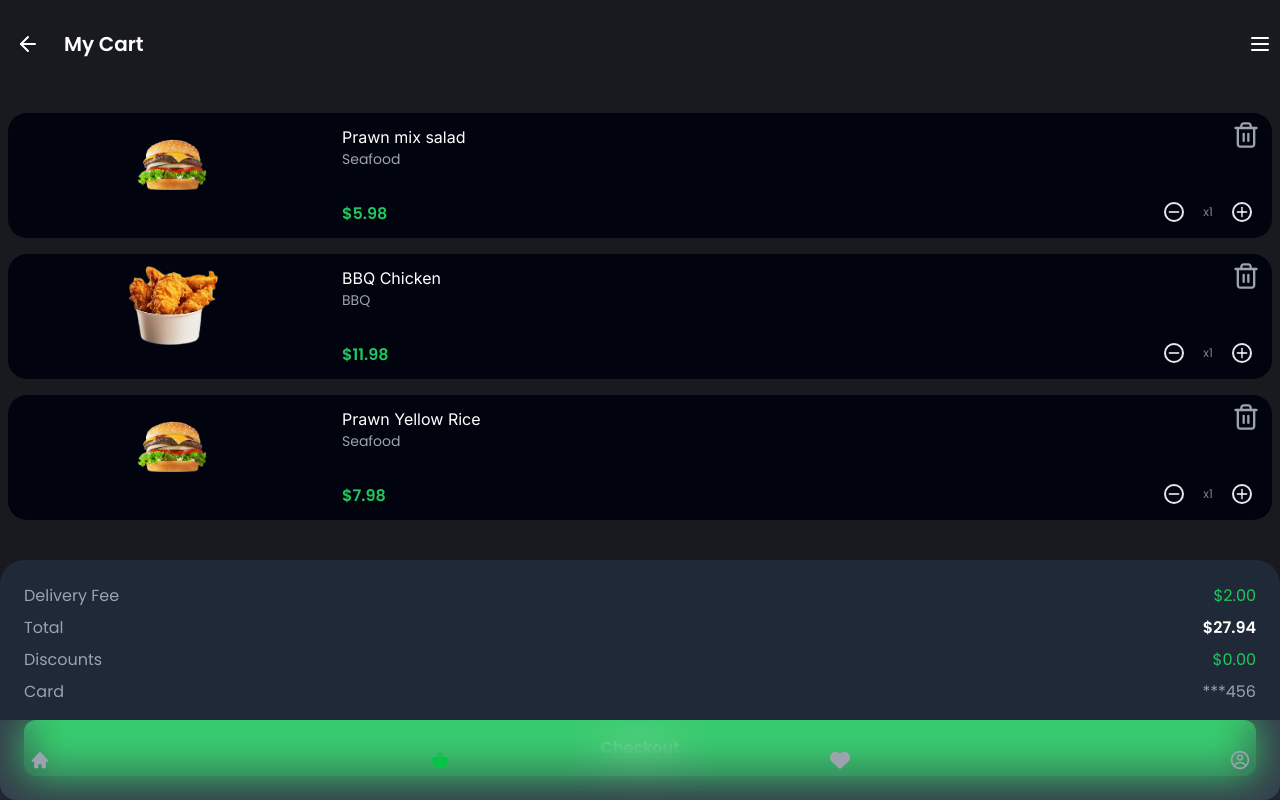
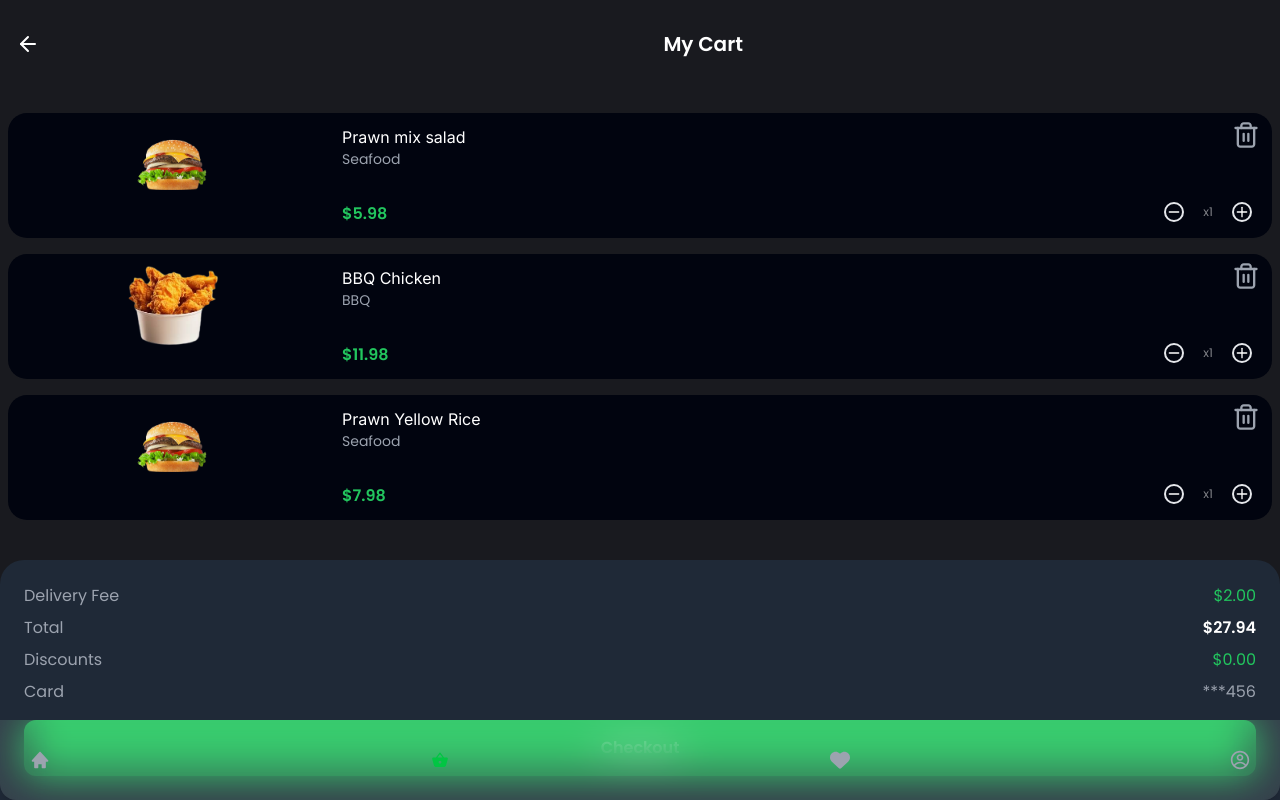
Before and after one commit to sharof-dev/food-app-bot, a React (Vite) app: page /basket in a window 1280 px wide. Built offline with nearby package versions, Linux system fonts and the light colour scheme.

Commit message:
kelurasila

```diff
--- a/src/pages/basket/Basket.tsx
+++ b/src/pages/basket/Basket.tsx
@@ -49,9 +49,9 @@ const Basket = () => {
   const [cartItemCopy, setCartItemCopy] = useState(cartItems)
   const navigate = useNavigate()
   const addQuantity = (id: number) => {
-    const updatedCart =cartItemCopy.map((cartItem) =>{
-     if(cartItem.id === id) {
-      return  {...cartItem, quantity: cartItem.quantity + 1 }
+    const updatedCart = cartItemCopy.map((cartItem) => {
+      if (cartItem.id === id) {
+        return { ...cartItem, quantity: cartItem.quantity + 1 }
       } else {
         return cartItem;
       }
@@ -59,9 +59,9 @@ const Basket = () => {
     setCartItemCopy(updatedCart)
   }
   const minusQuantity = (id: number) => {
-    const updatedCart =cartItemCopy.map((cartItem) =>{
-     if(cartItem.id === id) {
-      return  {...cartItem, quantity: cartItem.quantity - 1 }
+    const updatedCart = cartItemCopy.map((cartItem) => {
+      if (cartItem.id === id) {
+        return { ...cartItem, quantity: cartItem.quantity - 1 }
       } else {
         return cartItem;
       }
@@ -70,20 +70,21 @@ const Basket = () => {
   }
 
   const removeItem = (id: number) => {
-    const updatedCart = cartItemCopy.filter((cartItem) => cartItem.id!== id);
+    const updatedCart = cartItemCopy.filter((cartItem) => cartItem.id !== id);
     setCartItemCopy(updatedCart);
   }
 
   return (
     <div className="flex flex-col justify-between bg-[1e1e1e] min-h-screen text-white">
-      <header className="flex justify-between items-center px-2 py-6">
-        <div className="flex items-center gap-4">
+      <header className="flex items-center px-2 py-6">
+        <div className="flex items-center gap-4 w-[10%]">
           <IconButton onClick={() => navigate(-1)}>
             <ArrowLeft className="w-6 h-6" />
           </IconButton>
-          <h1 className="font-semibold text-xl">My Cart</h1>
         </div>
-        <Menu className="w-6 h-6" />
+        <div className='w-[90%]'>
+          <h1 className="font-semibold text-center text-xl">My Cart</h1>
+        </div>
       </header>
 
       {/* Cart Items */}
```
Lines whose indentation alone changed are shown as unchanged.
